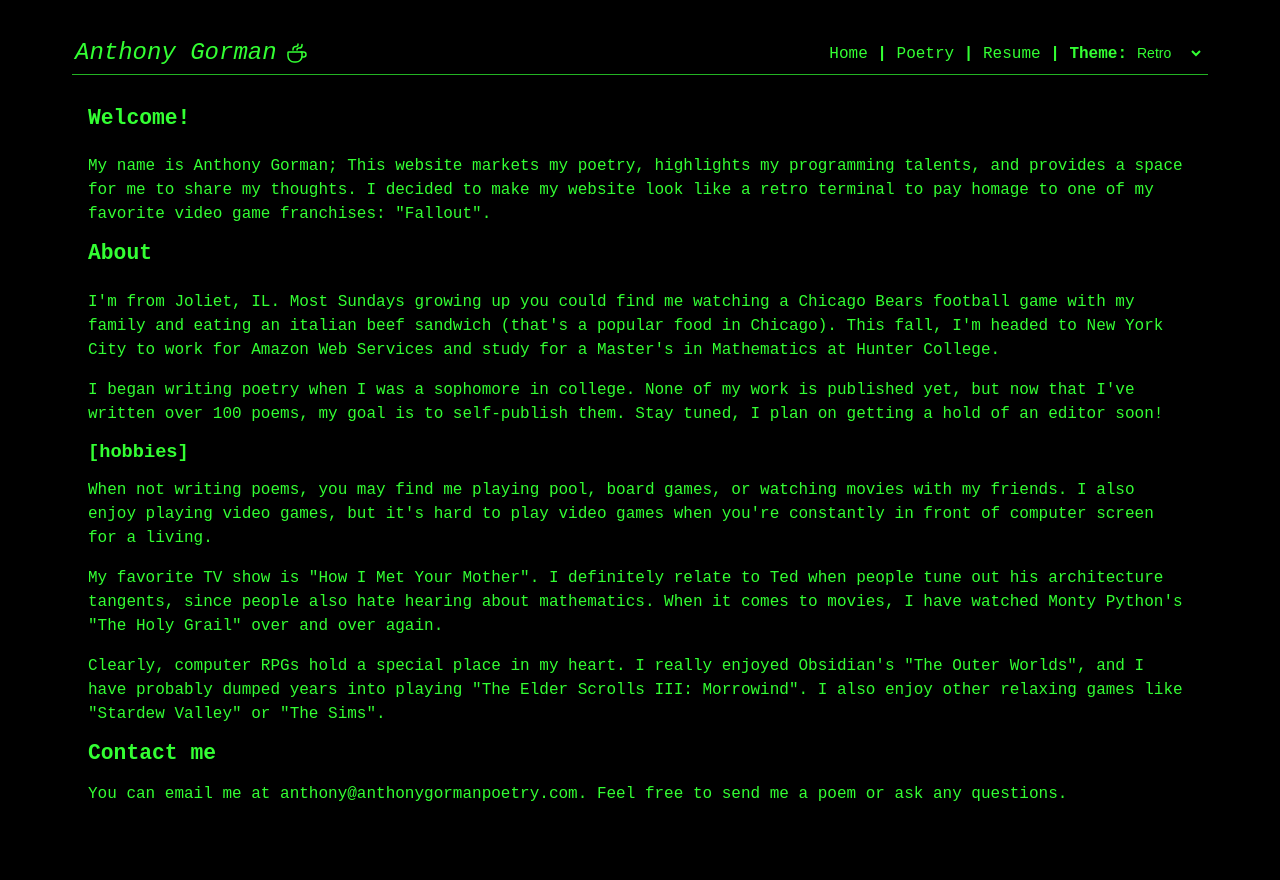
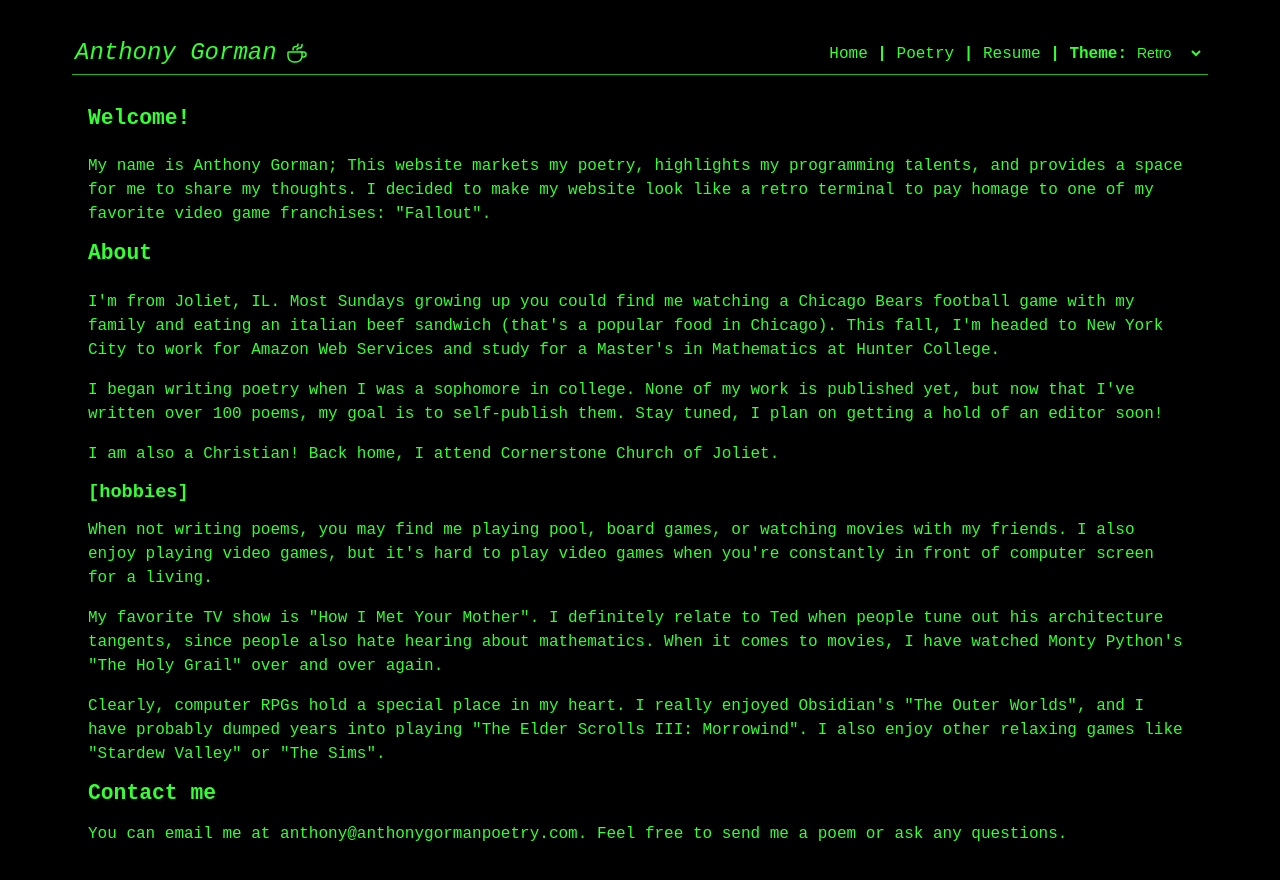
Before and after one commit to AnthonyGorman/personal-website, a React (Vite) app in the folder anthonygorman/: page / in a window 1280 px wide. Shown: the top 880 px of the page. Built offline with nearby package versions, Linux system fonts and the light colour scheme.

Commit message:
update: added github pages script and other content.

```diff
--- a/anthonygorman/package.json
+++ b/anthonygorman/package.json
@@ -7,7 +7,9 @@
     "dev": "vite",
     "build": "vite build",
     "lint": "eslint .",
-    "preview": "vite preview"
+    "preview": "vite preview",
+    "predeploy": "npm run build",
+    "deploy": "gh-pages -d build"
   },
   "dependencies": {
     "react": "^19.0.0",
--- a/anthonygorman/src/components/Body/Body.jsx
+++ b/anthonygorman/src/components/Body/Body.jsx
@@ -27,6 +27,9 @@ function Body() {
           but now that I've written over 100 poems, my goal is to self-publish them. Stay tuned, I plan
           on getting a hold of an editor soon!
         </p>
+        <p className={styles.text}>
+          I am also a Christian! Back home, I attend Cornerstone Church of Joliet.
+        </p>
         <h2 className={styles.h2}>
           [hobbies]
         </h2>
```
